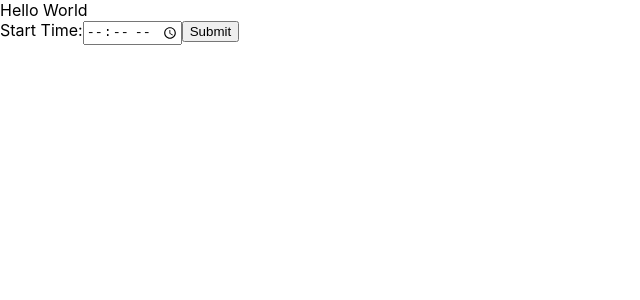
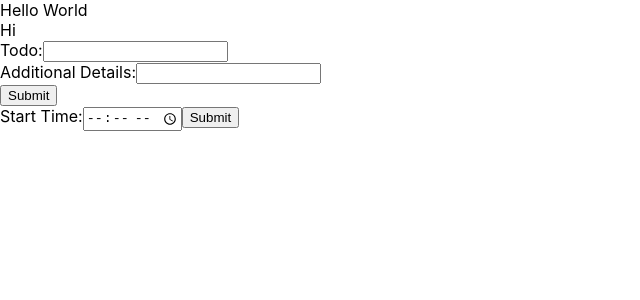
Before and after one commit to Wong-S/mintbean-Goals-Project, a React (Create React App) app: page / in a window 1280 px wide. Shown: the top 300 px of the page, without its empty margins (0-640 px from the left). Built offline with nearby package versions, Linux system fonts and the light colour scheme.

Commit message:
Add a add todo function

```diff
--- a/src/App.js
+++ b/src/App.js
@@ -3,6 +3,60 @@ import './App.css';
 import React from 'react'; //I imported this in here...
 //import Moment from 'react-moment';
 import * as moment from 'moment';
+//=======================================================
+
+function AddTodo() {
+
+  const [todoTitle, setTitle] = React.useState('');
+  const[todoDetail, setDetail] = React.useState('');
+
+  function handleTodo(evt) {
+    evt.preventDefault();
+    console.log(todoTitle);
+    console.log(todoDetail);
+    alert('you submitted Todo item')
+
+  }
+
+  function handleTodoTitleChange(evt) {
+    setTitle(evt.target.value);
+    const displayTitle = document.querySelector('#todo-title').textContent = todoTitle
+  }
+
+  function handleTodoDetailChange(evt) {
+    setDetail(evt.target.value);
+    const displayDetails = document.querySelector('#todo-detail').textContent = todoDetail
+
+  }
+
+
+
+
+
+  return (
+    <div>
+        Hi
+        <form onSubmit = {handleTodo}>
+            Todo:
+            <input value={todoTitle} onChange = {handleTodoTitleChange} type="text"></input>
+            <br></br>
+            Additional Details:
+            <input value={todoDetail} onChange = {handleTodoDetailChange} type="text"></input>
+            <br></br>
+            <button>Submit</button>
+        </form>
+
+        <div id = "todo-title">
+
+        </div>
+
+        <div id = "todo-detail">
+
+        </div>
+    </div>
+)
+}
+
 
 
 
@@ -182,6 +236,8 @@ function SetTime() {
 function App() {
   return (
     <div> Hello World
+      <AddTodo />
+
       {/* <Button /> */}
       <SetTime />
 
```
